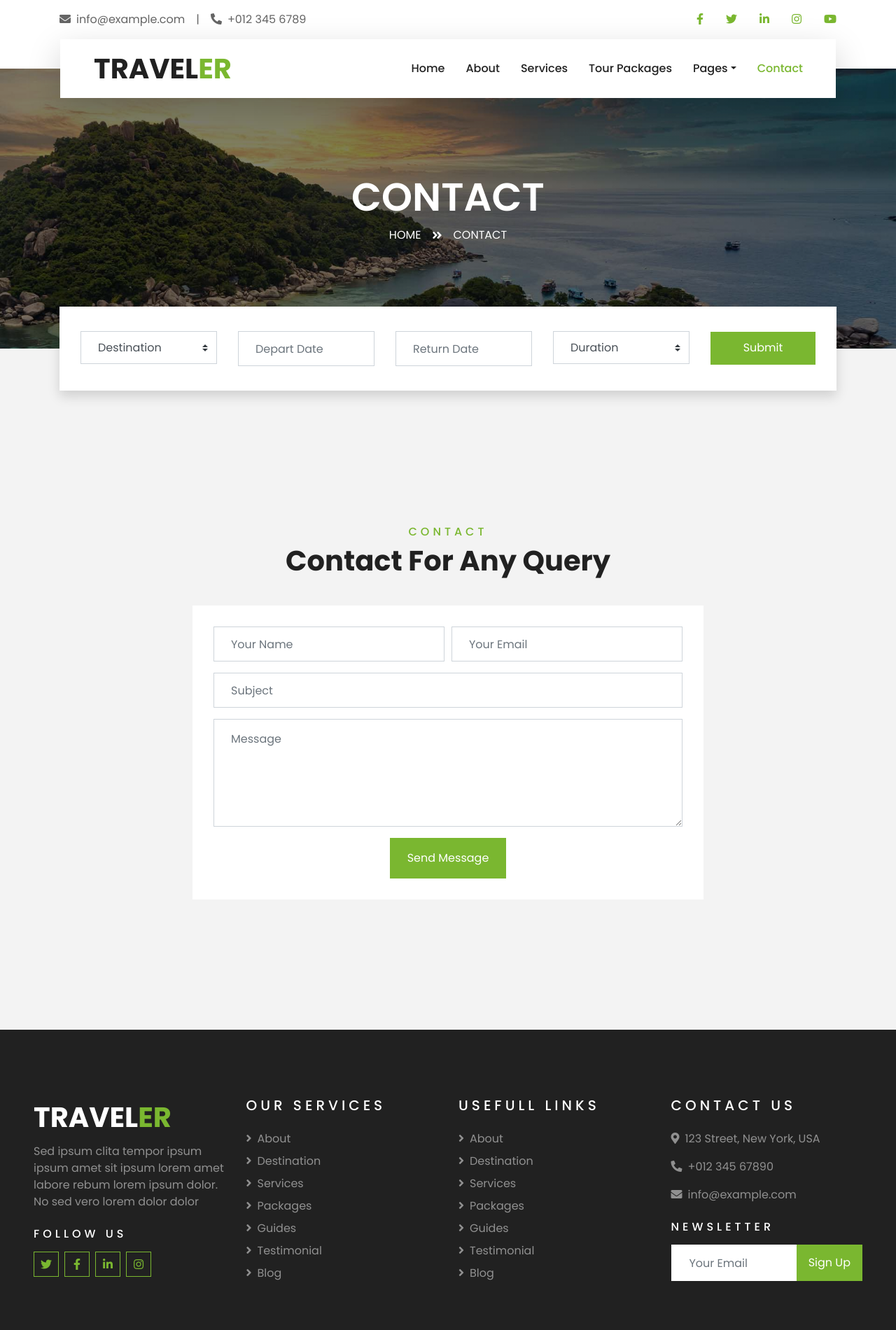
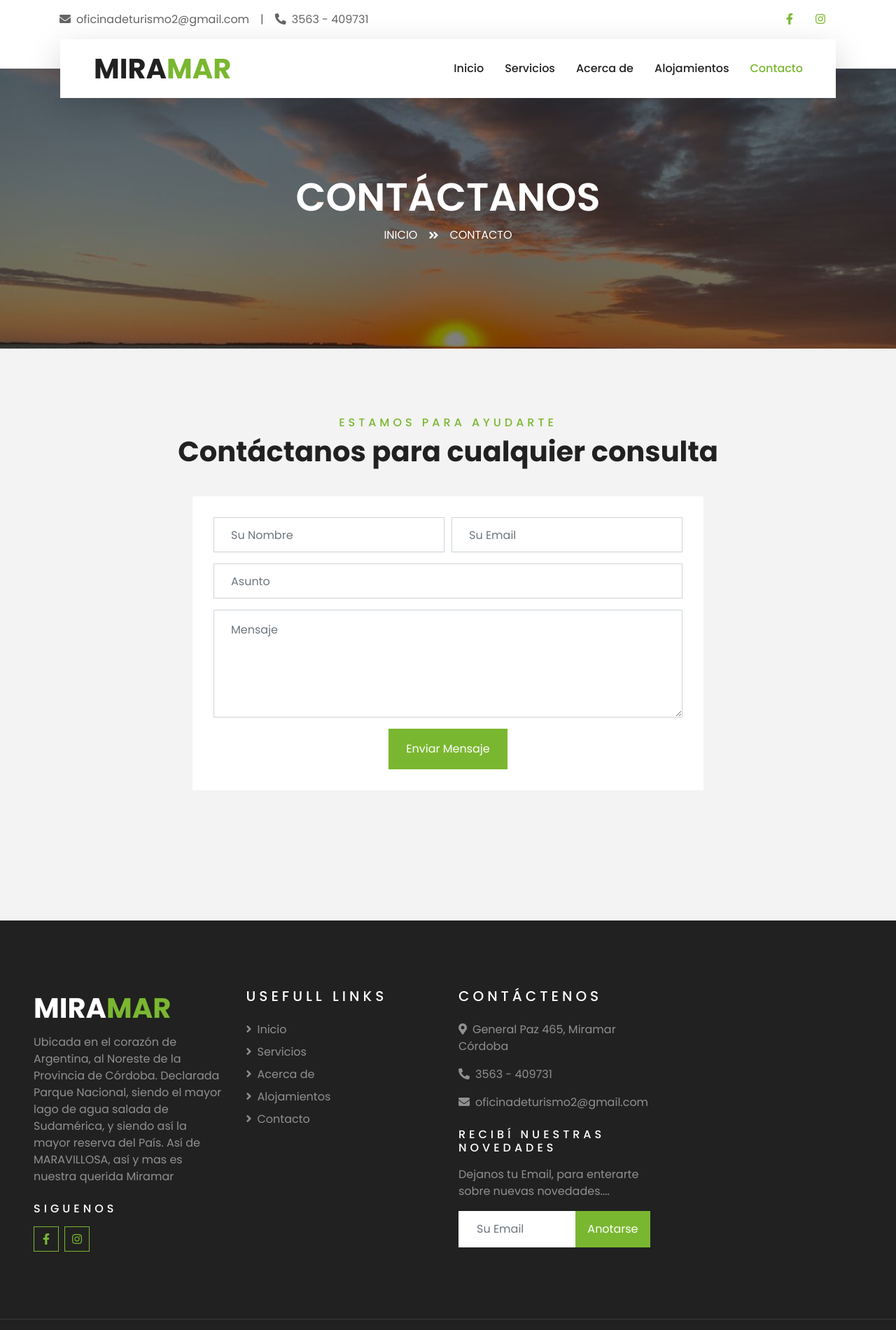
Before and after one commit to SantiagoGiustolisi/P-gina-Web-Turismo-Miramar, a plain HTML site: page contact.html in a window 1280 px wide. Shown: the top 1900 px of the page at 70% size. Drawn offline with nearby package versions, Linux system fonts and the light colour scheme.

Commit message:
Primer Commit Santiago

```diff
--- a/contact.html
+++ b/contact.html
@@ -33,27 +33,18 @@
             <div class="row">
                 <div class="col-lg-6 text-center text-lg-left mb-2 mb-lg-0">
                     <div class="d-inline-flex align-items-center">
-                        <p><i class="fa fa-envelope mr-2"></i>info@example.com</p>
+                        <p><i class="fa fa-envelope mr-2"></i>oficinadeturismo2@gmail.com</p>
                         <p class="text-body px-3">|</p>
-                        <p><i class="fa fa-phone-alt mr-2"></i>+012 345 6789</p>
+                        <p><i class="fa fa-phone-alt mr-2"></i>3563 - 409731</p>
                     </div>
                 </div>
                 <div class="col-lg-6 text-center text-lg-right">
                     <div class="d-inline-flex align-items-center">
-                        <a class="text-primary px-3" href="">
+                        <a class="text-primary px-3" href="https://www.facebook.com/turismomiramardeansenuza/">
                             <i class="fab fa-facebook-f"></i>
                         </a>
-                        <a class="text-primary px-3" href="">
-                            <i class="fab fa-twitter"></i>
-                        </a>
-                        <a class="text-primary px-3" href="">
-                            <i class="fab fa-linkedin-in"></i>
-                        </a>
-                        <a class="text-primary px-3" href="">
+                        <a class="text-primary px-3" href="https://www.instagram.com/miramardeansenuza/">
                             <i class="fab fa-instagram"></i>
-                        </a>
-                        <a class="text-primary pl-3" href="">
-                            <i class="fab fa-youtube"></i>
                         </a>
                     </div>
                 </div>
@@ -68,28 +59,18 @@
         <div class="container-lg position-relative p-0 px-lg-3" style="z-index: 9;">
             <nav class="navbar navbar-expand-lg bg-light navbar-light shadow-lg py-3 py-lg-0 pl-3 pl-lg-5">
                 <a href="" class="navbar-brand">
-                    <h1 class="m-0 text-primary"><span class="text-dark">TRAVEL</span>ER</h1>
+                    <h1 class="m-0 text-primary"><span class="text-dark">MIRA</span>MAR</h1>
                 </a>
                 <button type="button" class="navbar-toggler" data-toggle="collapse" data-target="#navbarCollapse">
                     <span class="navbar-toggler-icon"></span>
                 </button>
                 <div class="collapse navbar-collapse justify-content-between px-3" id="navbarCollapse">
                     <div class="navbar-nav ml-auto py-0">
-                        <a href="index.html" class="nav-item nav-link">Home</a>
-                        <a href="about.html" class="nav-item nav-link">About</a>
-                        <a href="service.html" class="nav-item nav-link">Services</a>
-                        <a href="package.html" class="nav-item nav-link">Tour Packages</a>
-                        <div class="nav-item dropdown">
-                            <a href="#" class="nav-link dropdown-toggle" data-toggle="dropdown">Pages</a>
-                            <div class="dropdown-menu border-0 rounded-0 m-0">
-                                <a href="blog.html" class="dropdown-item">Blog Grid</a>
-                                <a href="single.html" class="dropdown-item">Blog Detail</a>
-                                <a href="destination.html" class="dropdown-item">Destination</a>
-                                <a href="guide.html" class="dropdown-item">Travel Guides</a>
-                                <a href="testimonial.html" class="dropdown-item">Testimonial</a>
-                            </div>
-                        </div>
-                        <a href="contact.html" class="nav-item nav-link active">Contact</a>
+                        <a href="index.html" class="nav-item nav-link">Inicio</a>
+                        <a href="about.html" class="nav-item nav-link">Servicios</a>
+                        <a href="service.html" class="nav-item nav-link">Acerca de</a>
+                        <a href="package.html" class="nav-item nav-link">Alojamientos</a>
+                        <a href="contact.html" class="nav-item nav-link active">Contacto</a>
                     </div>
                 </div>
             </nav>
@@ -102,11 +83,11 @@
     <div class="container-fluid page-header">
         <div class="container">
             <div class="d-flex flex-column align-items-center justify-content-center" style="min-height: 400px">
-                <h3 class="display-4 text-white text-uppercase">Contact</h3>
+                <h3 class="display-4 text-white text-uppercase">Contáctanos</h3>
                 <div class="d-inline-flex text-white">
-                    <p class="m-0 text-uppercase"><a class="text-white" href="">Home</a></p>
+                    <p class="m-0 text-uppercase"><a class="text-white" href="">Inicio</a></p>
                     <i class="fa fa-angle-double-right pt-1 px-3"></i>
-                    <p class="m-0 text-uppercase">Contact</p>
+                    <p class="m-0 text-uppercase">Contacto</p>
                 </div>
             </div>
         </div>
@@ -114,65 +95,12 @@
     <!-- Header End -->
 
 
-    <!-- Booking Start -->
-    <div class="container-fluid booking mt-5 pb-5">
-        <div class="container pb-5">
-            <div class="bg-light shadow" style="padding: 30px;">
-                <div class="row align-items-center" style="min-height: 60px;">
-                    <div class="col-md-10">
-                        <div class="row">
-                            <div class="col-md-3">
-                                <div class="mb-3 mb-md-0">
-                                    <select class="custom-select px-4" style="height: 47px;">
-                                        <option selected>Destination</option>
-                                        <option value="1">Destination 1</option>
-                                        <option value="2">Destination 1</option>
-                                        <option value="3">Destination 1</option>
-                                    </select>
-                                </div>
-                            </div>
-                            <div class="col-md-3">
-                                <div class="mb-3 mb-md-0">
-                                    <div class="date" id="date1" data-target-input="nearest">
-                                        <input type="text" class="form-control p-4 datetimepicker-input" placeholder="Depart Date" data-target="#date1" data-toggle="datetimepicker"/>
-                                    </div>
-                                </div>
-                            </div>
-                            <div class="col-md-3">
-                                <div class="mb-3 mb-md-0">
-                                    <div class="date" id="date2" data-target-input="nearest">
-                                        <input type="text" class="form-control p-4 datetimepicker-input" placeholder="Return Date" data-target="#date2" data-toggle="datetimepicker"/>
-                                    </div>
-                                </div>
-                            </div>
-                            <div class="col-md-3">
-                                <div class="mb-3 mb-md-0">
-                                    <select class="custom-select px-4" style="height: 47px;">
-                                        <option selected>Duration</option>
-                                        <option value="1">Duration 1</option>
-                                        <option value="2">Duration 1</option>
-                                        <option value="3">Duration 1</option>
-                                    </select>
-                                </div>
-                            </div>
-                        </div>
-                    </div>
-                    <div class="col-md-2">
-                        <button class="btn btn-primary btn-block" type="submit" style="height: 47px; margin-top: -2px;">Submit</button>
-                    </div>
-                </div>
-            </div>
-        </div>
-    </div>
-    <!-- Booking End -->
-
-
     <!-- Contact Start -->
     <div class="container-fluid py-5">
         <div class="container py-5">
             <div class="text-center mb-3 pb-3">
-                <h6 class="text-primary text-uppercase" style="letter-spacing: 5px;">Contact</h6>
-                <h1>Contact For Any Query</h1>
+                <h6 class="text-primary text-uppercase" style="letter-spacing: 5px;">Estamos para ayudarte</h6>
+                <h1>Contáctanos para cualquier consulta</h1>
             </div>
             <div class="row justify-content-center">
                 <div class="col-lg-8">
@@ -181,29 +109,29 @@
                         <form name="sentMessage" id="contactForm" novalidate="novalidate">
                             <div class="form-row">
                                 <div class="control-group col-sm-6">
-                                    <input type="text" class="form-control p-4" id="name" placeholder="Your Name"
-                                        required="required" data-validation-required-message="Please enter your name" />
+                                    <input type="text" class="form-control p-4" id="name" placeholder="Su Nombre"
+                                        required="required" data-validation-required-message="Por favor, Ingrese su Nombre" />
                                     <p class="help-block text-danger"></p>
                                 </div>
                                 <div class="control-group col-sm-6">
-                                    <input type="email" class="form-control p-4" id="email" placeholder="Your Email"
-                                        required="required" data-validation-required-message="Please enter your email" />
+                                    <input type="email" class="form-control p-4" id="email" placeholder="Su Email"
+                                        required="required" data-validation-required-message="Por favor, Ingrese su Email" />
                                     <p class="help-block text-danger"></p>
                                 </div>
                             </div>
                             <div class="control-group">
-                                <input type="text" class="form-control p-4" id="subject" placeholder="Subject"
-                                    required="required" data-validation-required-message="Please enter a subject" />
+                                <input type="text" class="form-control p-4" id="subject" placeholder="Asunto"
+                                    required="required" data-validation-required-message="Por favor, Ingrese el Asunto" />
                                 <p class="help-block text-danger"></p>
                             </div>
                             <div class="control-group">
-                                <textarea class="form-control py-3 px-4" rows="5" id="message" placeholder="Message"
+                                <textarea class="form-control py-3 px-4" rows="5" id="message" placeholder="Mensaje"
                                     required="required"
-                                    data-validation-required-message="Please enter your message"></textarea>
+                                    data-validation-required-message="Por favor, Ingrese su Mensaje"></textarea>
                                 <p class="help-block text-danger"></p>
                             </div>
                             <div class="text-center">
-                                <button class="btn btn-primary py-3 px-4" type="submit" id="sendMessageButton">Send Message</button>
+                                <button class="btn btn-primary py-3 px-4" type="submit" id="sendMessageButton">Enviar Mensaje</button>
                             </div>
                         </form>
                     </div>
@@ -219,52 +147,42 @@
         <div class="row pt-5">
             <div class="col-lg-3 col-md-6 mb-5">
                 <a href="" class="navbar-brand">
-                    <h1 class="text-primary"><span class="text-white">TRAVEL</span>ER</h1>
+                    <h1 class="text-primary"><span class="text-white">MIRA</span>MAR</h1>
                 </a>
-                <p>Sed ipsum clita tempor ipsum ipsum amet sit ipsum lorem amet labore rebum lorem ipsum dolor. No sed vero lorem dolor dolor</p>
-                <h6 class="text-white text-uppercase mt-4 mb-3" style="letter-spacing: 5px;">Follow Us</h6>
+                <p>Ubicada en el corazón de Argentina, al Noreste
+de la Provincia de Córdoba. Declarada Parque
+Nacional, siendo el mayor lago de agua salada
+de Sudamérica, y siendo así la mayor reserva
+del País. Así de MARAVILLOSA, así y mas es
+nuestra querida Miramar</p>
+                <h6 class="text-white text-uppercase mt-4 mb-3" style="letter-spacing: 5px;">Siguenos</h6>
                 <div class="d-flex justify-content-start">
-                    <a class="btn btn-outline-primary btn-square mr-2" href="#"><i class="fab fa-twitter"></i></a>
-                    <a class="btn btn-outline-primary btn-square mr-2" href="#"><i class="fab fa-facebook-f"></i></a>
-                    <a class="btn btn-outline-primary btn-square mr-2" href="#"><i class="fab fa-linkedin-in"></i></a>
-                    <a class="btn btn-outline-primary btn-square" href="#"><i class="fab fa-instagram"></i></a>
-                </div>
-            </div>
-            <div class="col-lg-3 col-md-6 mb-5">
-                <h5 class="text-white text-uppercase mb-4" style="letter-spacing: 5px;">Our Services</h5>
-                <div class="d-flex flex-column justify-content-start">
-                    <a class="text-white-50 mb-2" href="#"><i class="fa fa-angle-right mr-2"></i>About</a>
-                    <a class="text-white-50 mb-2" href="#"><i class="fa fa-angle-right mr-2"></i>Destination</a>
-                    <a class="text-white-50 mb-2" href="#"><i class="fa fa-angle-right mr-2"></i>Services</a>
-                    <a class="text-white-50 mb-2" href="#"><i class="fa fa-angle-right mr-2"></i>Packages</a>
-                    <a class="text-white-50 mb-2" href="#"><i class="fa fa-angle-right mr-2"></i>Guides</a>
-                    <a class="text-white-50 mb-2" href="#"><i class="fa fa-angle-right mr-2"></i>Testimonial</a>
-                    <a class="text-white-50" href="#"><i class="fa fa-angle-right mr-2"></i>Blog</a>
+                    <a class="btn btn-outline-primary btn-square mr-2" href="https://www.facebook.com/turismomiramardeansenuza/"><i class="fab fa-facebook-f"></i></a>
+                    <a class="btn btn-outline-primary btn-square" href="https://www.instagram.com/miramardeansenuza/"><i class="fab fa-instagram"></i></a>
                 </div>
             </div>
             <div class="col-lg-3 col-md-6 mb-5">
                 <h5 class="text-white text-uppercase mb-4" style="letter-spacing: 5px;">Usefull Links</h5>
                 <div class="d-flex flex-column justify-content-start">
-                    <a class="text-white-50 mb-2" href="#"><i class="fa fa-angle-right mr-2"></i>About</a>
-                    <a class="text-white-50 mb-2" href="#"><i class="fa fa-angle-right mr-2"></i>Destination</a>
-                    <a class="text-white-50 mb-2" href="#"><i class="fa fa-angle-right mr-2"></i>Services</a>
-                    <a class="text-white-50 mb-2" href="#"><i class="fa fa-angle-right mr-2"></i>Packages</a>
-                    <a class="text-white-50 mb-2" href="#"><i class="fa fa-angle-right mr-2"></i>Guides</a>
-                    <a class="text-white-50 mb-2" href="#"><i class="fa fa-angle-right mr-2"></i>Testimonial</a>
-                    <a class="text-white-50" href="#"><i class="fa fa-angle-right mr-2"></i>Blog</a>
+                    <a class="text-white-50 mb-2" href="index.html"><i class="fa fa-angle-right mr-2"></i>Inicio</a>
+                    <a class="text-white-50 mb-2" href="service.html"><i class="fa fa-angle-right mr-2"></i>Servicios</a>
+                    <a class="text-white-50 mb-2" href="about.html"><i class="fa fa-angle-right mr-2"></i>Acerca de</a>
+                    <a class="text-white-50 mb-2" href="package.html"><i class="fa fa-angle-right mr-2"></i>Alojamientos</a>
+                    <a class="text-white-50 mb-2" href="contact.html"><i class="fa fa-angle-right mr-2"></i>Contacto</a>
                 </div>
             </div>
             <div class="col-lg-3 col-md-6 mb-5">
-                <h5 class="text-white text-uppercase mb-4" style="letter-spacing: 5px;">Contact Us</h5>
-                <p><i class="fa fa-map-marker-alt mr-2"></i>123 Street, New York, USA</p>
-                <p><i class="fa fa-phone-alt mr-2"></i>+012 345 67890</p>
-                <p><i class="fa fa-envelope mr-2"></i>info@example.com</p>
-                <h6 class="text-white text-uppercase mt-4 mb-3" style="letter-spacing: 5px;">Newsletter</h6>
+                <h5 class="text-white text-uppercase mb-4" style="letter-spacing: 5px;">Contáctenos </h5>
+                <p><i class="fa fa-map-marker-alt mr-2"></i>General Paz 465, Miramar Córdoba</p>
+                <p><i class="fa fa-phone-alt mr-2"></i>3563 - 409731</p>
+                <p><i class="fa fa-envelope mr-2"></i>oficinadeturismo2@gmail.com</p>
+                <h6 class="text-white text-uppercase mt-4 mb-3" style="letter-spacing: 5px;">Recibí nuestras novedades</h6>
+                <p>Dejanos tu Email, para enterarte sobre nuevas novedades....</p>
                 <div class="w-100">
                     <div class="input-group">
-                        <input type="text" class="form-control border-light" style="padding: 25px;" placeholder="Your Email">
+                        <input type="text" class="form-control border-light" style="padding: 25px;" placeholder="Su Email">
                         <div class="input-group-append">
-                            <button class="btn btn-primary px-3">Sign Up</button>
+                            <button class="btn btn-primary px-3">Anotarse</button>
                         </div>
                     </div>
                 </div>
```
Also changed, not shown: css/style.css, img/MIRAMAR-DE-ANSENUZA.jpg (added).
